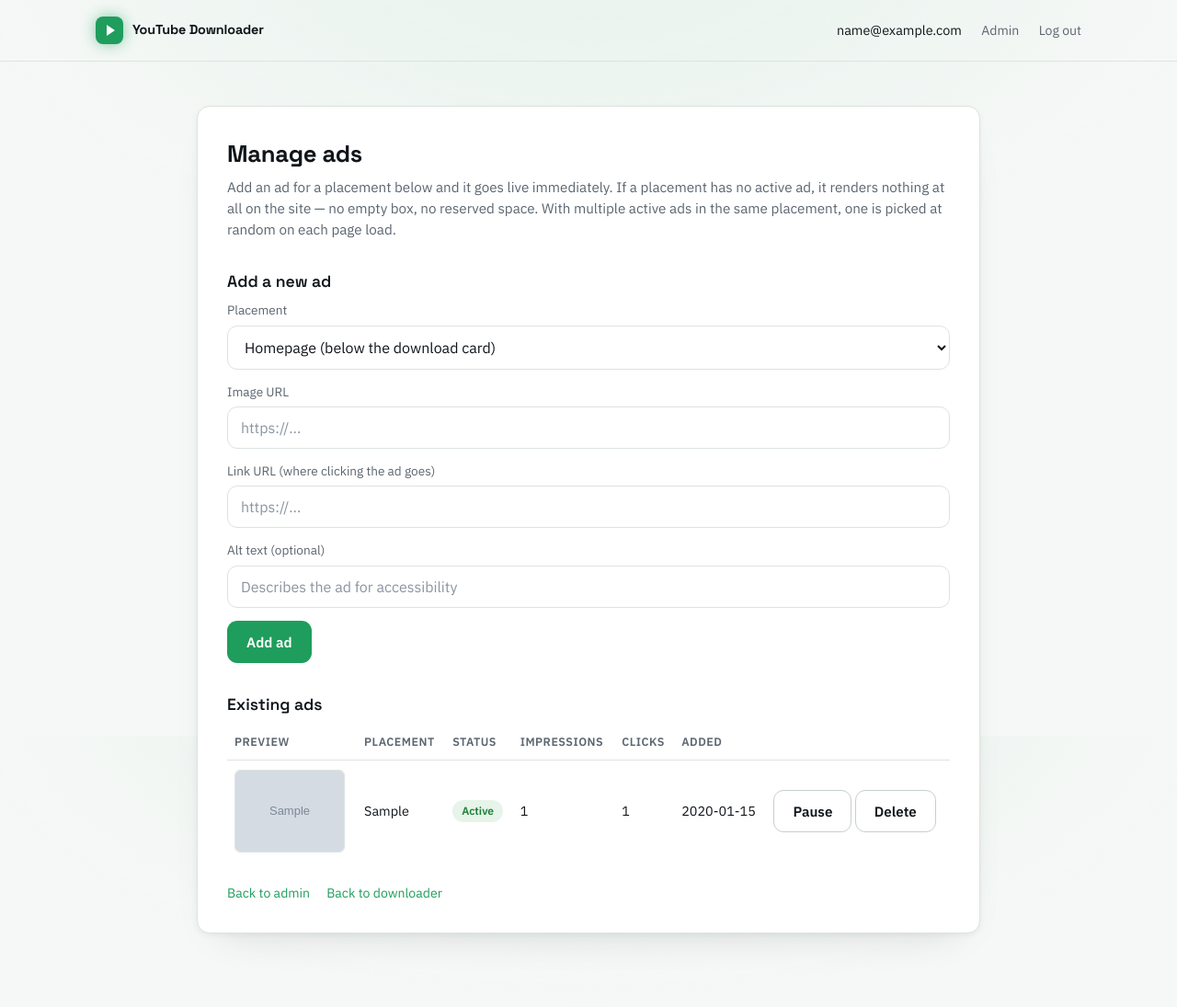
After one commit to acebgp04/yt-downloader, a Flask app: page /admin/ads in a window 1280 px wide. The commit adds this page. Shown: the whole page at 92% size. Run offline with Flask 3, Linux system fonts and the light colour scheme; a user stored in the database is signed in; tables that the repository leaves empty hold one stand-in row (values such as "Sample post"); grey boxes marked "Sample" are stand-in pictures.

Commit message:
Add self-managed ad system with admin page
New Ad model + /admin/ads management page (add/pause/activate/delete,
with impression and click counts). One placement to start
(homepage_banner, below the download card) with the placement list
designed to be trivially extensible later. When a placement has no
active ad, the template's {% if %} means nothing renders at all -- no
empty container, no reserved space. Clicks route through a redirect
endpoint for tracking before sending the visitor to the real link.

```diff
--- /dev/null
+++ b/ads.py
@@ -0,0 +1,77 @@
+import random
+
+from flask import Blueprint, render_template, request, redirect, url_for
+
+from models import db, Ad
+from admin import admin_required
+
+ads_bp = Blueprint("ads", __name__)
+
+AD_PLACEMENTS = [
+    {"value": "homepage_banner", "label": "Homepage (below the download card)"},
+]
+AD_PLACEMENT_VALUES = {p["value"] for p in AD_PLACEMENTS}
+
+
+def get_active_ad(placement):
+    candidates = Ad.query.filter_by(placement=placement, is_active=True).all()
+    if not candidates:
+        return None
+    ad = random.choice(candidates)
+    ad.impression_count += 1
+    db.session.commit()
+    return ad
+
+
+@ads_bp.route("/ads/<int:ad_id>/click")
+def ad_click(ad_id):
+    ad = Ad.query.get_or_404(ad_id)
+    ad.click_count += 1
+    db.session.commit()
+    return redirect(ad.link_url)
+
+
+@ads_bp.route("/admin/ads")
+@admin_required
+def manage_ads():
+    ads = Ad.query.order_by(Ad.created_at.desc()).all()
+    return render_template("admin_ads.html", ads=ads, placements=AD_PLACEMENTS)
+
+
+@ads_bp.route("/admin/ads", methods=["POST"])
+@admin_required
+def create_ad():
+    placement = request.form.get("placement", "").strip()
+    image_url = request.form.get("image_url", "").strip()
+    link_url = request.form.get("link_url", "").strip()
+    alt_text = request.form.get("alt_text", "").strip()
+
+    if placement in AD_PLACEMENT_VALUES and image_url and link_url:
+        ad = Ad(
+            placement=placement,
+            image_url=image_url,
+            link_url=link_url,
+            alt_text=alt_text or None,
+        )
+        db.session.add(ad)
+        db.session.commit()
+
+    return redirect(url_for("ads.manage_ads"))
+
+
+@ads_bp.route("/admin/ads/<int:ad_id>/toggle", methods=["POST"])
+@admin_required
+def toggle_ad(ad_id):
+    ad = Ad.query.get_or_404(ad_id)
+    ad.is_active = not ad.is_active
+    db.session.commit()
+    return redirect(url_for("ads.manage_ads"))
+
+
+@ads_bp.route("/admin/ads/<int:ad_id>/delete", methods=["POST"])
+@admin_required
+def delete_ad(ad_id):
+    ad = Ad.query.get_or_404(ad_id)
+    db.session.delete(ad)
+    db.session.commit()
+    return redirect(url_for("ads.manage_ads"))
--- a/app.py
+++ b/app.py
@@ -14,6 +14,7 @@ from billing import billing_bp
 from reports import reports_bp
 from admin import admin_bp
 from donations import donations_bp
+from ads import ads_bp, get_active_ad
 import jobs
 
 app = Flask(__name__)
@@ -40,6 +41,7 @@ app.register_blueprint(billing_bp)
 app.register_blueprint(reports_bp)
 app.register_blueprint(admin_bp)
 app.register_blueprint(donations_bp)
+app.register_blueprint(ads_bp)
 auth.init_app(app)
 jobs.init_app(app)
 
@@ -130,6 +132,7 @@ def index():
         remaining=remaining,
         limit=jobs.FREE_DOWNLOADS_PER_DAY,
         max_minutes=jobs.FREE_MAX_DURATION_SECONDS // 60,
+        homepage_ad=get_active_ad("homepage_banner"),
     )
 
 
--- a/templates/admin.html
+++ b/templates/admin.html
@@ -111,6 +111,7 @@
       {% endif %}
 
       <div class="links-row">
+        <a href="{{ url_for('ads.manage_ads') }}">Manage ads</a>
         <a href="{{ url_for('index') }}">Back to downloader</a>
       </div>
     </div>
--- /dev/null
+++ b/templates/admin_ads.html
@@ -0,0 +1,116 @@
+<!DOCTYPE html>
+<html lang="en">
+<head>
+<meta charset="UTF-8">
+<meta name="viewport" content="width=device-width, initial-scale=1">
+<link rel="icon" type="image/x-icon" href="{{ url_for('static', filename='favicon.ico') }}">
+<link rel="icon" type="image/png" sizes="32x32" href="{{ url_for('static', filename='favicon-32x32.png') }}">
+<link rel="icon" type="image/png" sizes="16x16" href="{{ url_for('static', filename='favicon-16x16.png') }}">
+<link rel="apple-touch-icon" sizes="180x180" href="{{ url_for('static', filename='apple-touch-icon.png') }}">
+<meta name="robots" content="noindex, nofollow">
+<title>Manage Ads - YouTube Downloader</title>
+<link rel="preconnect" href="https://fonts.googleapis.com">
+<link rel="preconnect" href="https://fonts.gstatic.com" crossorigin>
+<link href="https://fonts.googleapis.com/css2?family=Space+Grotesk:wght@500;600;700&family=IBM+Plex+Sans:wght@400;500;600&family=IBM+Plex+Mono:wght@400;500&display=swap" rel="stylesheet">
+<link rel="stylesheet" href="{{ url_for('static', filename='style.css') }}?v={{ asset_version }}">
+<style>
+  .ad-thumb { width: 120px; height: auto; border-radius: 6px; border: 1px solid var(--border); display: block; }
+  .status-pill {
+    display: inline-block;
+    padding: 3px 10px;
+    border-radius: 999px;
+    font-size: 0.75rem;
+    font-weight: 600;
+  }
+  .status-pill.active { background: var(--success-bg); color: var(--success-text); }
+  .status-pill.inactive { background: var(--surface-2); color: var(--text-muted); }
+</style>
+</head>
+<body>
+  <div class="nav">
+    <div class="nav-inner">
+      <a href="{{ url_for('index') }}" class="brand"><span class="brand-mark"></span>YouTube Downloader</a>
+      <span class="nav-links">
+        {{ current_user.email }} <a href="{{ url_for('admin.dashboard') }}">Admin</a> <a href="{{ url_for('auth.logout') }}">Log out</a>
+      </span>
+    </div>
+  </div>
+
+  <div class="page" style="max-width: 900px;">
+    <div class="card">
+      <h1>Manage ads</h1>
+      <p class="subtitle">
+        Add an ad for a placement below and it goes live immediately. If a placement has no active
+        ad, it renders nothing at all on the site &mdash; no empty box, no reserved space. With
+        multiple active ads in the same placement, one is picked at random on each page load.
+      </p>
+
+      <div class="section-title">Add a new ad</div>
+      <form method="POST" action="{{ url_for('ads.create_ad') }}" class="stack">
+        <div>
+          <label for="placement">Placement</label>
+          <select id="placement" name="placement" required>
+            {% for p in placements %}
+              <option value="{{ p.value }}">{{ p.label }}</option>
+            {% endfor %}
+          </select>
+        </div>
+        <div>
+          <label for="image_url">Image URL</label>
+          <input type="text" id="image_url" name="image_url" placeholder="https://..." required>
+        </div>
+        <div>
+          <label for="link_url">Link URL (where clicking the ad goes)</label>
+          <input type="text" id="link_url" name="link_url" placeholder="https://..." required>
+        </div>
+        <div>
+          <label for="alt_text">Alt text (optional)</label>
+          <input type="text" id="alt_text" name="alt_text" placeholder="Describes the ad for accessibility">
+        </div>
+        <button type="submit">Add ad</button>
+      </form>
+
+      <div class="section-title">Existing ads</div>
+      {% if ads %}
+        <table>
+          <tr>
+            <th>Preview</th>
+            <th>Placement</th>
+            <th>Status</th>
+            <th>Impressions</th>
+            <th>Clicks</th>
+            <th>Added</th>
+            <th></th>
+          </tr>
+          {% for ad in ads %}
+            <tr>
+              <td><img class="ad-thumb" src="{{ ad.image_url }}" alt="{{ ad.alt_text or 'ad preview' }}"></td>
+              <td>{{ ad.placement }}</td>
+              <td><span class="status-pill {{ 'active' if ad.is_active else 'inactive' }}">{{ "Active" if ad.is_active else "Paused" }}</span></td>
+              <td>{{ ad.impression_count }}</td>
+              <td>{{ ad.click_count }}</td>
+              <td>{{ ad.created_at.strftime("%Y-%m-%d") }}</td>
+              <td style="white-space: nowrap;">
+                <form method="POST" action="{{ url_for('ads.toggle_ad', ad_id=ad.id) }}" style="display:inline">
+                  <button type="submit" class="btn-secondary">{{ "Pause" if ad.is_active else "Activate" }}</button>
+                </form>
+                <form method="POST" action="{{ url_for('ads.delete_ad', ad_id=ad.id) }}" style="display:inline"
+                      onsubmit="return confirm('Delete this ad?');">
+                  <button type="submit" class="btn-secondary">Delete</button>
+                </form>
+              </td>
+            </tr>
+          {% endfor %}
+        </table>
+      {% else %}
+        <p class="empty-state">No ads yet.</p>
+      {% endif %}
+
+      <div class="links-row">
+        <a href="{{ url_for('admin.dashboard') }}">Back to admin</a>
+        <a href="{{ url_for('index') }}">Back to downloader</a>
+      </div>
+    </div>
+  </div>
+</body>
+</html>
```
Also changed, not shown: models.py (+15 -0 lines), templates/index.html (+7 -0 lines).
